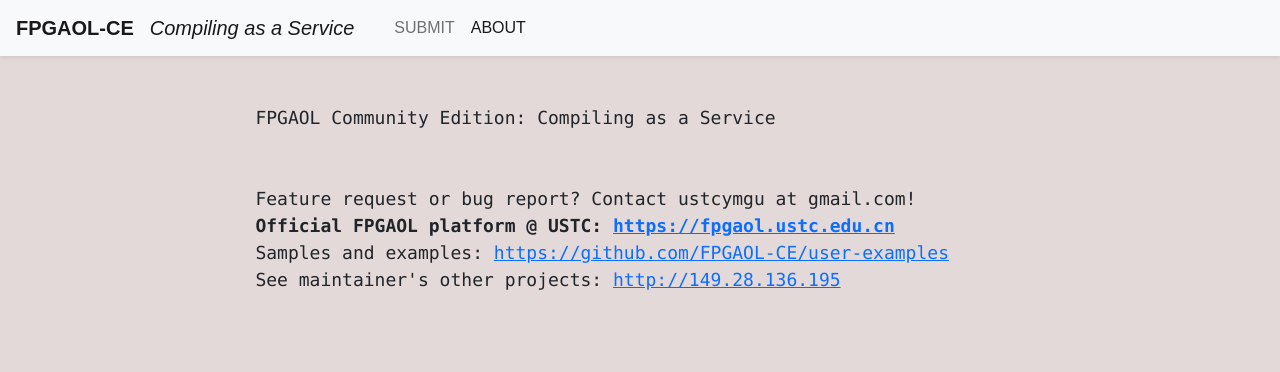
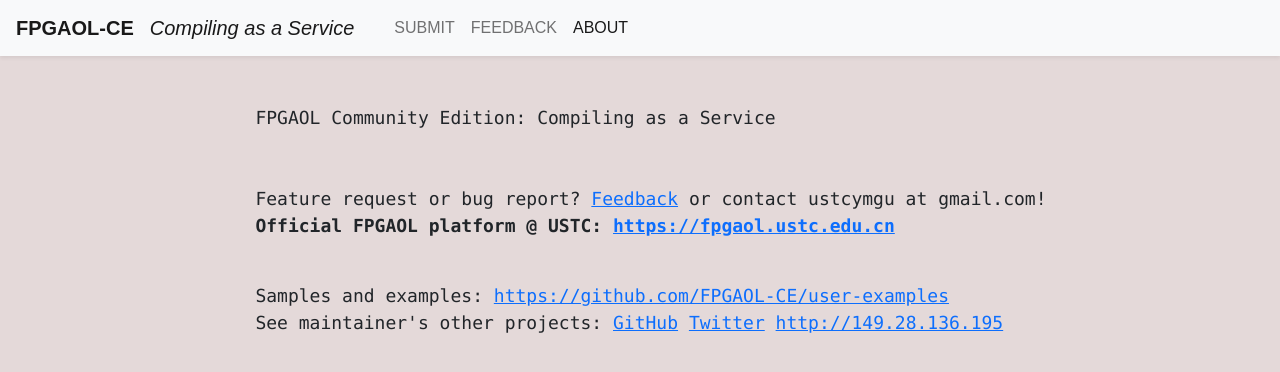
Before and after one commit to FPGAOL-CE/fpgaol-caas-frontend, a Vue app: page /about in a window 1280 px wide. Shown: the top 372 px of the page. Built offline with nearby package versions, Linux system fonts and the light colour scheme.

Commit message:
Added blank feedback

```diff
--- a/src/App.vue
+++ b/src/App.vue
@@ -29,6 +29,15 @@
           </router-link>
         </li>
         <li class="nav-item">
+          <router-link
+            to="/feedback"
+            class="nav-link"
+            :class="{ active: $route.path == '/feedback' }"
+          >
+            FEEDBACK
+          </router-link>
+        </li>
+        <li class="nav-item">
           <router-link to="/about" class="nav-link" :class="{ active: $route.path == '/about' }">
             ABOUT
           </router-link>
--- a/src/components/About.vue
+++ b/src/components/About.vue
@@ -1,13 +1,25 @@
+<script setup>
+import { ref } from 'vue'
+const version = ref(import.meta.env.VITE_VERSION)
+</script>
 <template>
   <div class="container pt-5">
-    <pre>
+    <pre v-if="version !== 'symbioticeda'">
 		FPGAOL Community Edition: Compiling as a Service
 		<br/>
-		Feature request or bug report? Contact ustcymgu at gmail.com!
+		Feature request or bug report? <router-link to="/feedback">Feedback</router-link> or contact ustcymgu at gmail.com!
 		<b>Official FPGAOL platform @ USTC: <a href="https://fpgaol.ustc.edu.cn">https://fpgaol.ustc.edu.cn</a></b>
+	</pre>
+    <pre v-else>
+		FPGAOL Community Edition: Compiling as a Service @ Symbiotic EDA
+		<br/>
+		Feature request or bug report? <router-link to="/feedback">Feedback</router-link> or contact ustcymgu at gmail.com!
+		Not working? Try backup server at <a href="http://149.28.136.195:18888">http://149.28.136.195:18888</a>
+	</pre>
+    <pre>
 		Samples and examples: <a href="https://github.com/FPGAOL-CE/user-examples">https://github.com/FPGAOL-CE/user-examples</a>
-		See maintainer's other projects: <a href="http://149.28.136.195">http://149.28.136.195</a>
-        </pre>
+		See maintainer's other projects: <a href="https://github.com/regymm">GitHub</a> <a href="https://twitter.com/regymm0">Twitter</a> <a href="http://149.28.136.195">http://149.28.136.195</a>
+	</pre>
   </div>
 </template>
 
--- /dev/null
+++ b/src/components/Feedback.vue
@@ -0,0 +1,19 @@
+<script setup>
+import { ref } from 'vue'
+const version = ref(import.meta.env.VITE_VERSION)
+</script>
+<template>
+  <div class="container pt-5">
+	  TODO
+    <pre v-if="version !== 'symbioticeda'"></pre>
+    <pre v-else></pre>
+  </div>
+</template>
+
+<!--
+<style scoped>
+pre {
+  font-size: 18px;
+}
+</style>
+-->
--- a/src/components/Home.vue
+++ b/src/components/Home.vue
@@ -9,8 +9,11 @@
 import { verilog } from '@codemirror/legacy-modes/mode/verilog'
 import axios from 'axios'
 
+const version = ref(import.meta.env.VITE_VERSION)
+
+const job_id_prefix = ref('')
+const job_id_bare = ref('')
 const job_id = ref('')
-const job_id_bare = ref('')
 const top_name = ref('')
 const fpga_part = ref('')
 const v = ref('')
@@ -22,15 +25,12 @@
   return Math.round(Math.random() * 8388607 + 8388608).toString(16)
 }
 
-job_id_bare.value = new_job_id()
-job_id.value = job_id_bare.value
-
 function click_me_blank() {
   v.value = ''
   xdc.value = ''
   fpga_part.value = ''
   job_id_bare.value = new_job_id()
-  job_id.value = job_id_bare.value
+  job_id_prefix.value = 'custom'
 }
 
 function click_me(repo, path, xdc_name, v_name, device, top, jobidname) {
@@ -58,7 +58,7 @@
   // todo: should make these happen in sequence...
   fpga_part.value = device
   top_name.value = top
-  job_id.value = jobidname + '_' + job_id_bare.value
+  job_id_prefix.value = jobidname
 }
 
 const polling = ref(false)
@@ -75,7 +75,7 @@
     .get(import.meta.env.VITE_HOST + '/status/' + job_id.value)
     .then(({ data }) => {
       console.log(data)
-	  // now we handle each possible response explicitly, and stop(let user submit again) immediately after vague things happened
+      // now we handle each possible response explicitly, and stop(let user submit again) immediately after vague things happened
       if (data.includes('finished')) {
         console.log('Done!')
         if (data.includes('succeeded')) {
@@ -101,6 +101,8 @@
 }
 
 function submit() {
+  job_id_bare.value = new_job_id()
+  job_id.value = job_id_prefix.value + '_' + job_id_bare.value
   axios.post(
     import.meta.env.VITE_HOST + '/submit',
     new URLSearchParams({
@@ -147,22 +149,7 @@
           </button>
           <div class="dropdown-menu">
             <a
-              class="dropdown-item"
-              @click="
-                click_me(
-                  'FPGAOL-CE/user-examples',
-                  'basys3',
-                  'Basys3_Master.xdc',
-                  'top.v',
-                  'xc7a35tcpg236-1',
-                  'top',
-                  'basys3'
-                )
-              "
-              >Digilent Basys 3 -- blinky</a
-            >
-            <a
-              v-if="VITE_VERSION === 'regymm'"
+              v-if="version !== 'symbioticeda'"
               class="dropdown-item"
               @click="
                 click_me(
@@ -178,7 +165,7 @@
               >FPGAOL1(for login users)</a
             >
             <a
-              v-if="VITE_VERSION === 'regymm'"
+              v-if="version !== 'symbioticeda'"
               class="dropdown-item"
               @click="
                 click_me(
@@ -192,6 +179,21 @@
                 )
               "
               >FPGAOL2(for guests)</a
+            >
+            <a
+              class="dropdown-item"
+              @click="
+                click_me(
+                  'FPGAOL-CE/user-examples',
+                  'basys3',
+                  'Basys3_Master.xdc',
+                  'top.v',
+                  'xc7a35tcpg236-1',
+                  'top',
+                  'basys3'
+                )
+              "
+              >Digilent Basys 3 -- blinky</a
             >
             <a
               class="dropdown-item"
@@ -232,7 +234,8 @@
                   'blinky.xdc',
                   'blinky.v',
                   'xc7k325tffg676-1',
-                  'blinky'
+                  'blinky',
+                  'qmtechk7'
                 )
               "
               >QMTech Kintex 7 -- blinky</a
@@ -256,10 +259,10 @@
           </div>
         </div>
         <div class="form-group col-md-3">
-          <label for="inputJobId">JobID</label>
+          <label for="inputJobId">Preset</label>
           <input
             disabled
-            v-model="job_id"
+            v-model="job_id_prefix"
             type="text"
             class="form-control"
             id="inputJobId"
--- a/src/router/index.js
+++ b/src/router/index.js
@@ -1,9 +1,11 @@
 import Home from '@/components/Home.vue'
+import Feedback from '@/components/Feedback.vue'
 import About from '@/components/About.vue'
 import { createRouter, createWebHistory } from 'vue-router'
 
 const routes = [
   { path: '/', component: Home },
+  { path: '/feedback', component: Feedback },
   { path: '/about', component: About }
 ]
 
```
Also changed, not shown: 2 other files (tests, documents, lock files or other folders).
